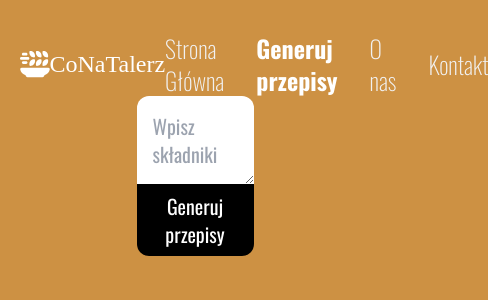
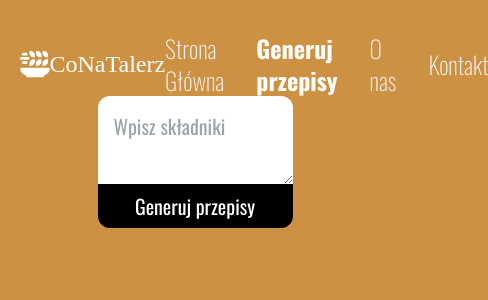
Before and after one commit to KwiecienKamil/AI-recipe-generator, a Next.js app: page /recipes in a window 390 px wide. Shown: the top 300 px of the page, 488 px wide, since content can reach past the window. Built offline with nearby package versions, Linux system fonts and the light colour scheme; a web font is replaced by a local one.

Commit message:
Recipe cards styling

```diff
--- a/src/app/components/Navbar.tsx
+++ b/src/app/components/Navbar.tsx
@@ -8,7 +8,7 @@ import { usePathname } from "next/navigation";
 const Navbar = () => {
   const pathname = usePathname();
   return (
-    <div className="fixed top-0 left-0 w-full flex items-center justify-between py-8 px-[5%] text-white">
+    <div className="absolute top-0 left-0 w-full flex items-center justify-between py-8 px-[5%] text-white">
       <Link href="/" className="flex items-center cursor-pointer ">
         <FaPlateWheat className="text-3xl" />
         <h1 className="text-2xl font-DynaPuff">CoNaTalerz</h1>
--- a/src/app/recipes/page.tsx
+++ b/src/app/recipes/page.tsx
@@ -39,8 +39,8 @@ const page = () => {
   };
 
   return (
-    <div className="relative w-full h-screen flex flex-col items-center font-montserrat pt-24">
-      <div className="w-[30%] pb-8">
+    <div className="relative w-full h-screen flex flex-col items-center font-montserrat mt-48">
+      <div className="w-[50%] lg:w-[30%] pb-8">
         <div className="flex flex-col text-xl">
           <textarea
             value={userInput}
@@ -65,14 +65,16 @@ const page = () => {
       {recipes && (
         <div>
           {recipes && (
-            <div className="grid grid-cols-3 gap-2">
+            <div className="grid grid-cols-1 sm:grid-cols-2 md:grid-cols-3 gap-2">
               {recipes.map((recipe: any) => (
                 <div
                   className="p-2 bg-white/40 max-w-96 rounded-xl"
-                  key={Math.floor(Math.random() * 999)}
+                  key={recipe.name}
                 >
-                  <h4 className="font-semibold">{recipe.name}</h4>
-                  <p className="py-2 text-gray-400">{recipe.description}</p>
+                  <h4 className="font-semibold text-accent text-xl">
+                    {recipe.name}
+                  </h4>
+                  <p className="py-2 text-[#1d1d1d]">{recipe.description}</p>
                   <div className="flex flex-col">
                     {recipe.instructions.map((str: string, index: number) => (
                       <p key={index}>{str}</p>
```
